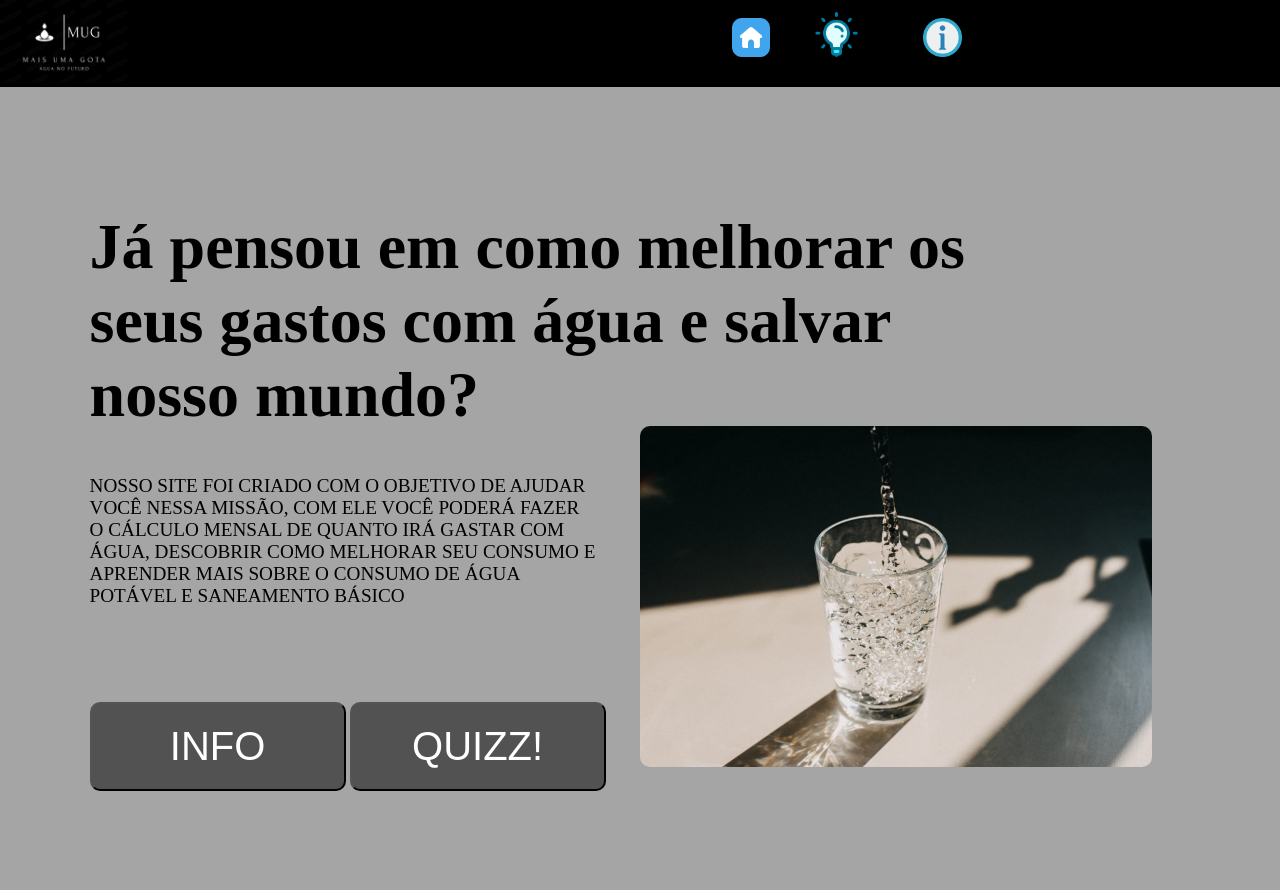
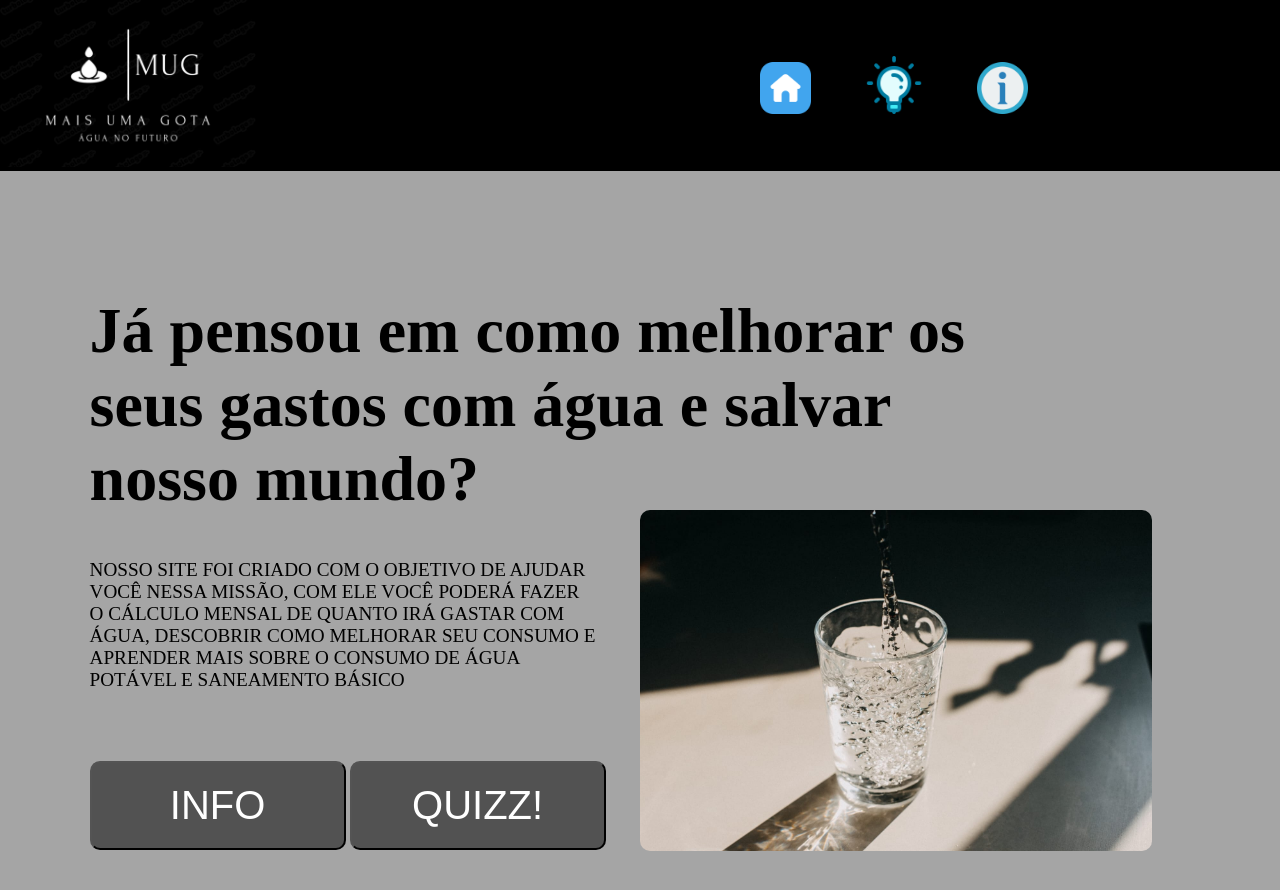
Before and after one commit to dev-andree/MUG-Mais-Uma-Gota, a plain HTML site: page index.html in a window 1280 px wide. Shown: the top 890 px of the page. Drawn offline with Linux system fonts and the light colour scheme.

Commit message:
UPDATE FINAL

```diff
--- a/assets/css/style.css
+++ b/assets/css/style.css
@@ -14,31 +14,32 @@ header {
 }
 
 #casa {
-    width: 3vw;
+    width: 4vw;
     position: relative;
-    left: 600px;
-    bottom: 20pt;
+    left: 500px;
+    bottom: 40pt;
+}
+
+#ideia {
+    width: 4.5vw;
+    position: relative;
+    left: 550px;
+    bottom: 40pt;
 }
 
 #informacao {
-    width: 3vw;
+    width: 4vw;
     position: relative;
-    left: 700px;
-    bottom: 20pt;
-}
-
-#ideia {
-    width: 3.5vw;
-    position: relative;
-    left: 640px;
-    bottom: 20pt;
+    left: 600px;
+    bottom: 40pt;
 }
 
 #logo {
-    width: 10vw;
+    width: 20vw;
 }
 
 #title {
+    color: rgb(0, 0, 0);
     font-size: 5vw;
     position: relative;
     left: 7vw;
@@ -46,6 +47,7 @@ header {
 }
 
 #paragraph {
+    color: rgb(0, 0, 0);
     font-size: 1.5vw;
     position: relative;
     left: 7vw;
@@ -74,7 +76,7 @@ header {
 }
 
 #info:hover{
-background-color: rgb(70, 142, 142);
+background-color: rgb(0, 186, 186);
 }
 
 #quiz{
@@ -91,7 +93,12 @@ background-color: rgb(70, 142, 142);
 }
 
 #quiz:hover{
-    background-color: rgb(70, 142, 142);
+    background-color: rgb(0, 186, 186);
+}
+
+#botao{
+    position: relative;
+    bottom: 25px;
 }
 
 
```
